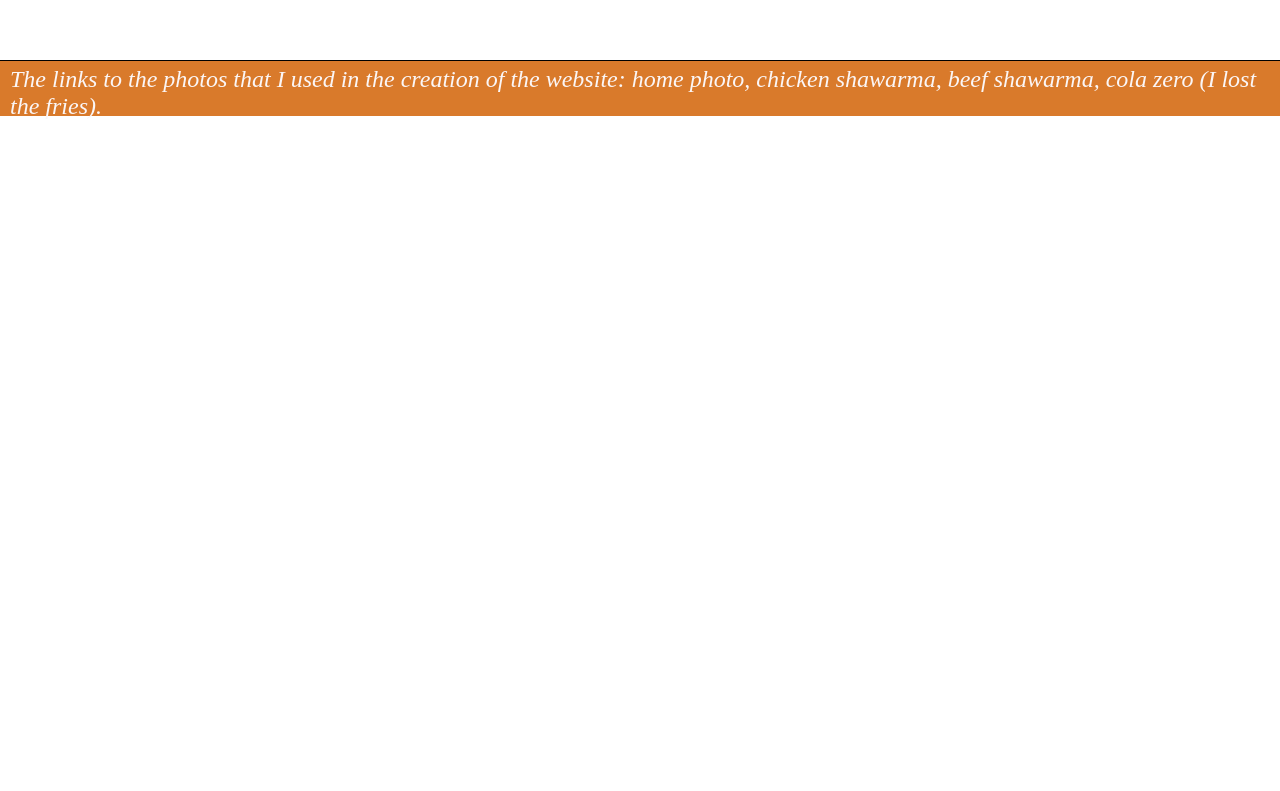
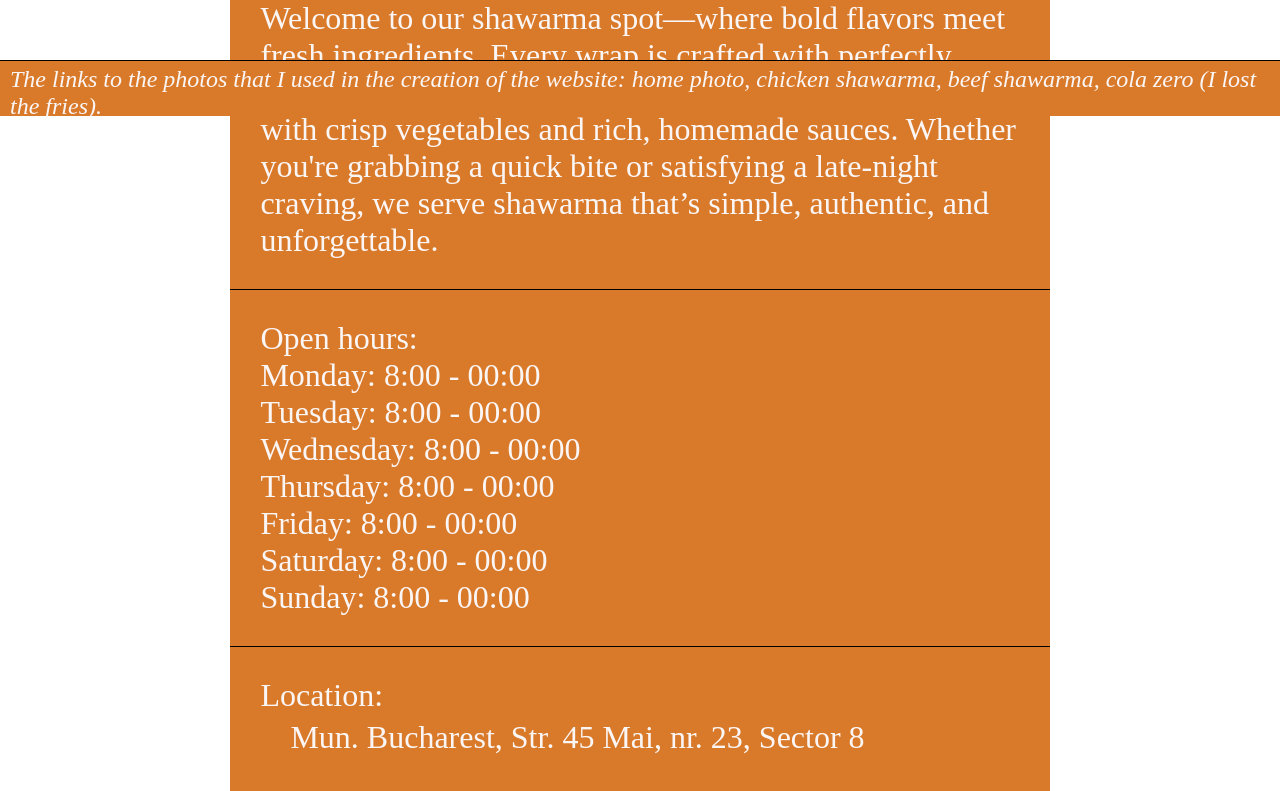
Before and after one commit to agscheaua/Restaurant_Page, a website built with webpack: page src/template.html in a window 1280 px wide. Shown: the part 684-1475 px from the top of the page. Before the commit the page ends 800 px from the top, so only its background shows below. Built offline with nearby package versions, Linux system fonts and the light colour scheme.

Commit message:
home section done createing it with JS in its own module, i need to make modifications to the style

```diff
--- a/src/homeSection.js
+++ b/src/homeSection.js
@@ -1,6 +1,7 @@
+import homePhoto from "../images/shawarma.avif";
 
 function createHomeSection() {
-  const main = document.getElementById("content");
+const main = document.getElementById("content");
 
   const home = document.createElement("section");
   main.appendChild(home);
@@ -15,7 +16,77 @@ function createHomeSection() {
     home.appendChild(imagePhoto);
     imagePhoto.classList.add("imagePhoto");
 
+      const imageContainer = document.createElement("div");
+      imagePhoto.appendChild(imageContainer);
+      imageContainer.classList.add("imageContainer")
 
-}
+        const imageHome = document.createElement("img");
+        imageContainer.appendChild(imageHome);
+        imageHome.setAttribute("src", homePhoto);
+        imageHome.setAttribute("alt", "a very beautiful shawarma, yummy");
+        imageHome.setAttribute("width", "500");
+        imageHome.setAttribute("height", "500");
+
+    const textImage = document.createElement("div");
+    home.appendChild(textImage);
+    textImage.classList.add("textImage");
+    textImage.textContent = "The best shawarmas in the world!";
+
+    const introductionStory = document.createElement("div");
+    home.appendChild(introductionStory);
+    introductionStory.classList.add("introductionStory");
+    introductionStory.textContent = "Welcome to our shawarma spot—where bold flavors meet fresh ingredients. Every wrap is crafted with perfectly seasoned meat, slow-roasted to perfection, then paired with crisp vegetables and rich, homemade sauces. Whether you're grabbing a quick bite or satisfying a late-night craving, we serve shawarma that’s simple, authentic, and unforgettable.";
+
+    const openHours = document.createElement("div");
+    home.appendChild(openHours);
+    openHours.classList.add("openHours");
+
+      const openHoursTitle = document.createElement("div");
+      openHours.appendChild(openHoursTitle);
+      openHoursTitle.textContent = "Open hours:"
+
+      for (let i = 0; i < 7; i++) {
+        const openHoursDay = document.createElement("div");
+        openHours.appendChild(openHoursDay);
+
+        if (i === 0) {
+          openHoursDay.textContent = "Monday: 8:00 - 00:00";
+        }
+        else if (i === 1) {
+          openHoursDay.textContent = "Tuesday: 8:00 - 00:00";
+        }
+        else if (i === 2) {
+          openHoursDay.textContent = "Wednesday: 8:00 - 00:00";
+        }
+        else if (i === 3) {
+          openHoursDay.textContent = "Thursday: 8:00 - 00:00";
+        }
+        else if (i === 4) {
+          openHoursDay.textContent = "Friday: 8:00 - 00:00";
+        }
+        else if (i === 5) {
+          openHoursDay.textContent = "Saturday: 8:00 - 00:00";
+        }
+        else if (i === 6) {
+          openHoursDay.textContent = "Sunday: 8:00 - 00:00";
+        }
+        else {};
+      };
+
+    const location = document.createElement("div");
+    home.appendChild(location);
+    location.classList.add("location");
+
+      const locationTitle = document.createElement("div");
+      location.appendChild(locationTitle);
+      locationTitle.textContent = "Location:";
+
+      const adress = document.createElement("div");
+      location.appendChild(adress);
+      adress.classList.add("adress");
+      adress.textContent = "Mun. Bucharest, Str. 45 Mai, nr. 23, Sector 8";
+
+
+};
 
 export {createHomeSection};
--- a/src/styles.css
+++ b/src/styles.css
@@ -78,11 +78,14 @@ nav button:hover {
   border: 1px solid black;
   width: 80%;
   margin: 0 auto;
+  overflow: hidden;
+
 }
 
 .imageContainer {
   margin: 0px auto;
   width: fit-content;
+  overflow: hidden;
 }
 
 .textImage {
@@ -96,8 +99,6 @@ nav button:hover {
   border-top: 1px solid black;
   margin: 0 auto;
 }
-
-.introductionStoryContainer {}
 
 .introductionStory {
   font-size: 2rem;
```
Also changed, not shown: test-file/templateSections.html (+17 -6 lines).
